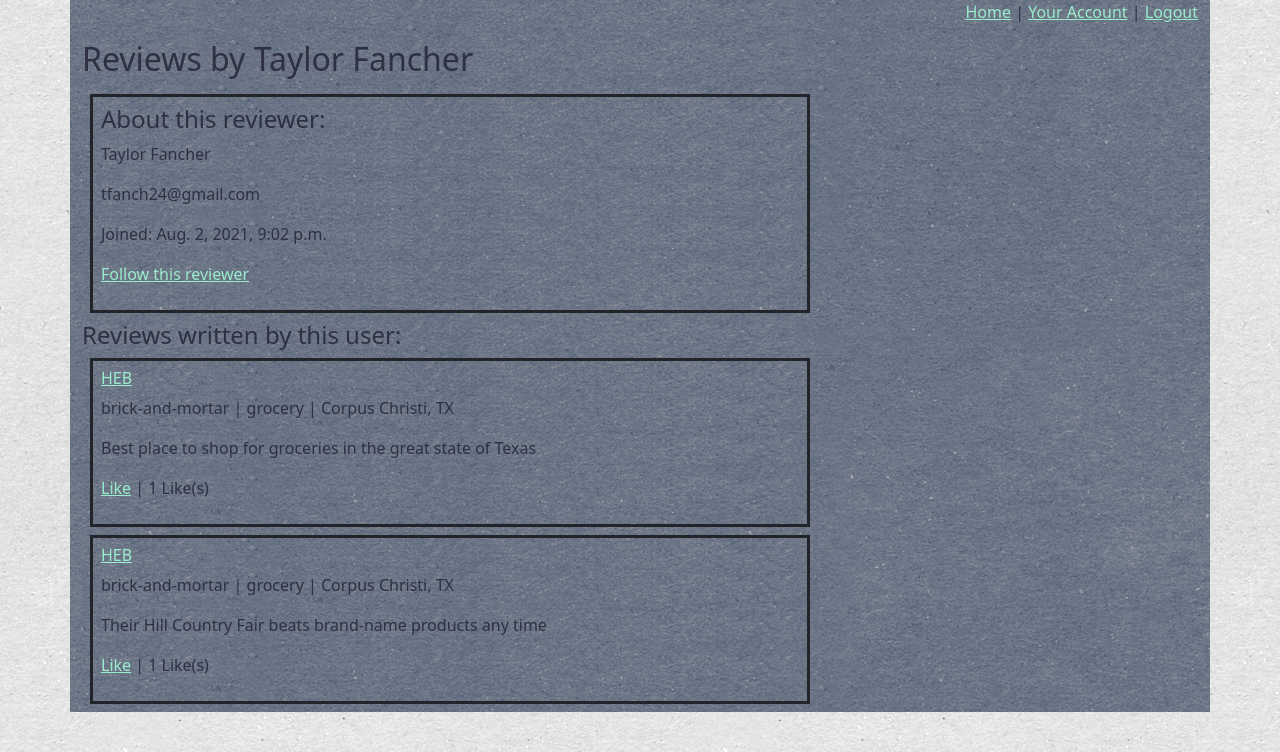
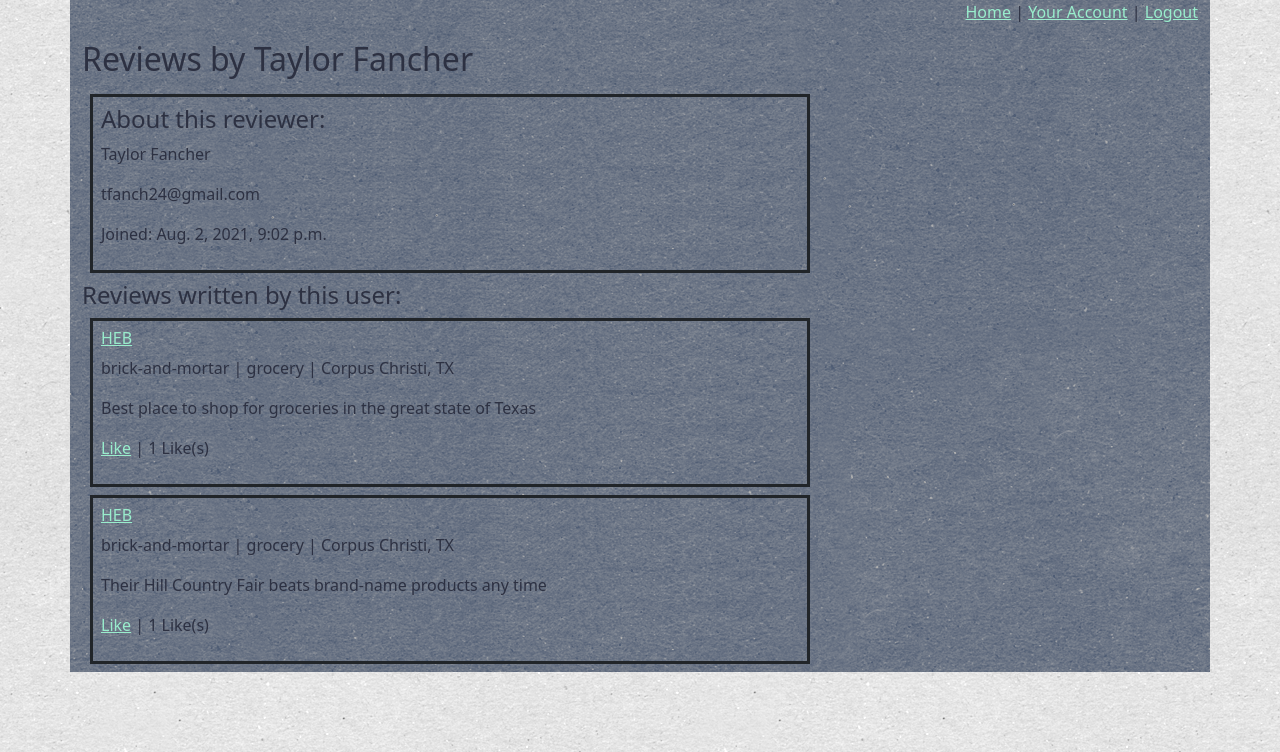
Before and after one commit to taylor-fancher/Solo-Project, a Django app: page /user/2 in a window 1280 px wide. Shown: the top 752 px of the page. Run offline with Django 3.2, Linux system fonts and the light colour scheme; data comes from the database, SQL or seed files in the repository.

Commit message:
removing link

```diff
--- a/main/templates/user.html
+++ b/main/templates/user.html
@@ -21,7 +21,6 @@
                     <p>{{author.first_name}} {{author.last_name}}</p>
                     <p>{{author.email}}</p>
                     <p>Joined: {{author.created_at}}</p>
-                    <p><a href="/follow/{{author.id}}">Follow this reviewer</a></p>
                 </div>
                 <div class="all-reviews ">
                     <h4>Reviews written by this user:</h4>
```
